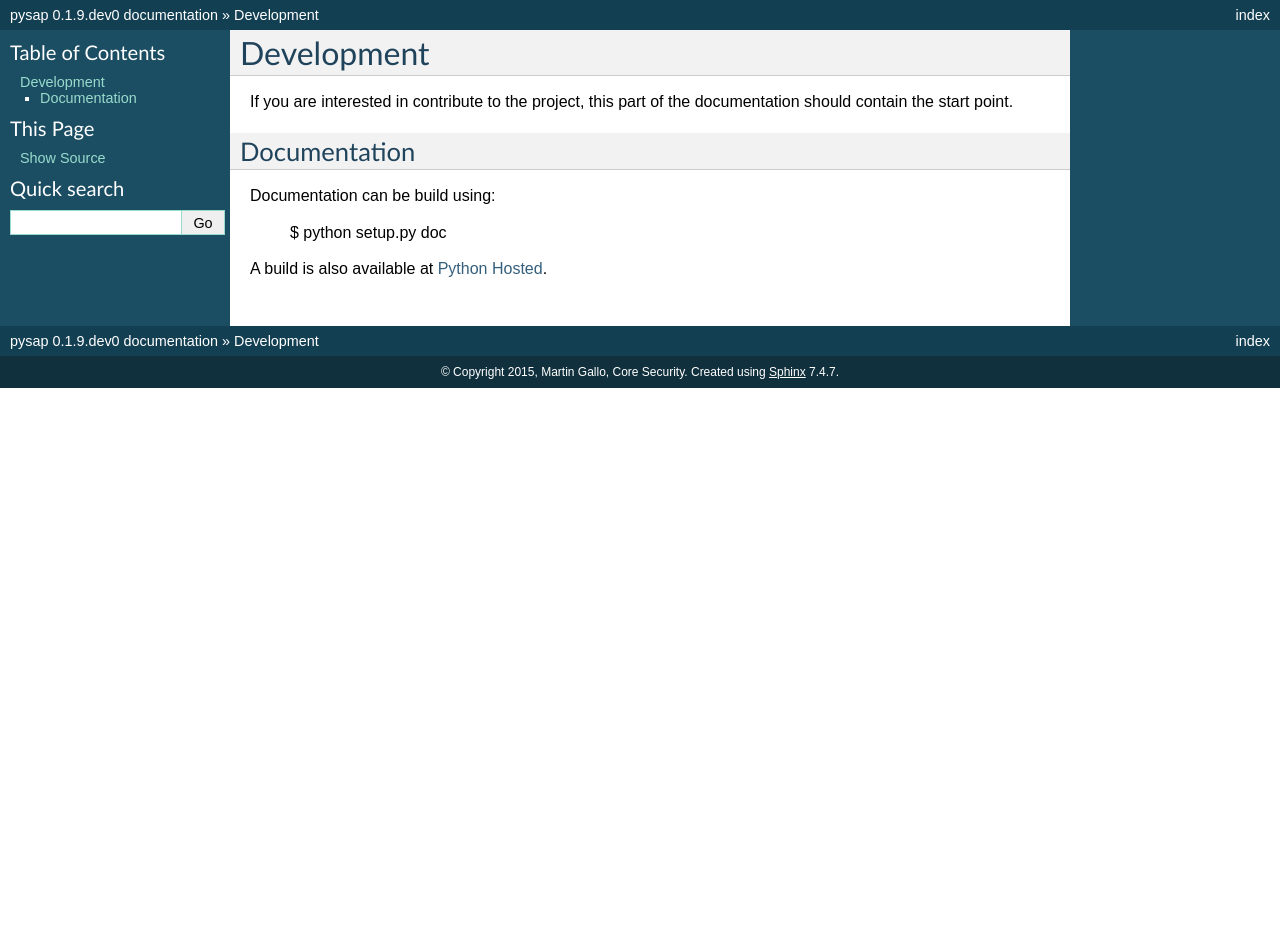
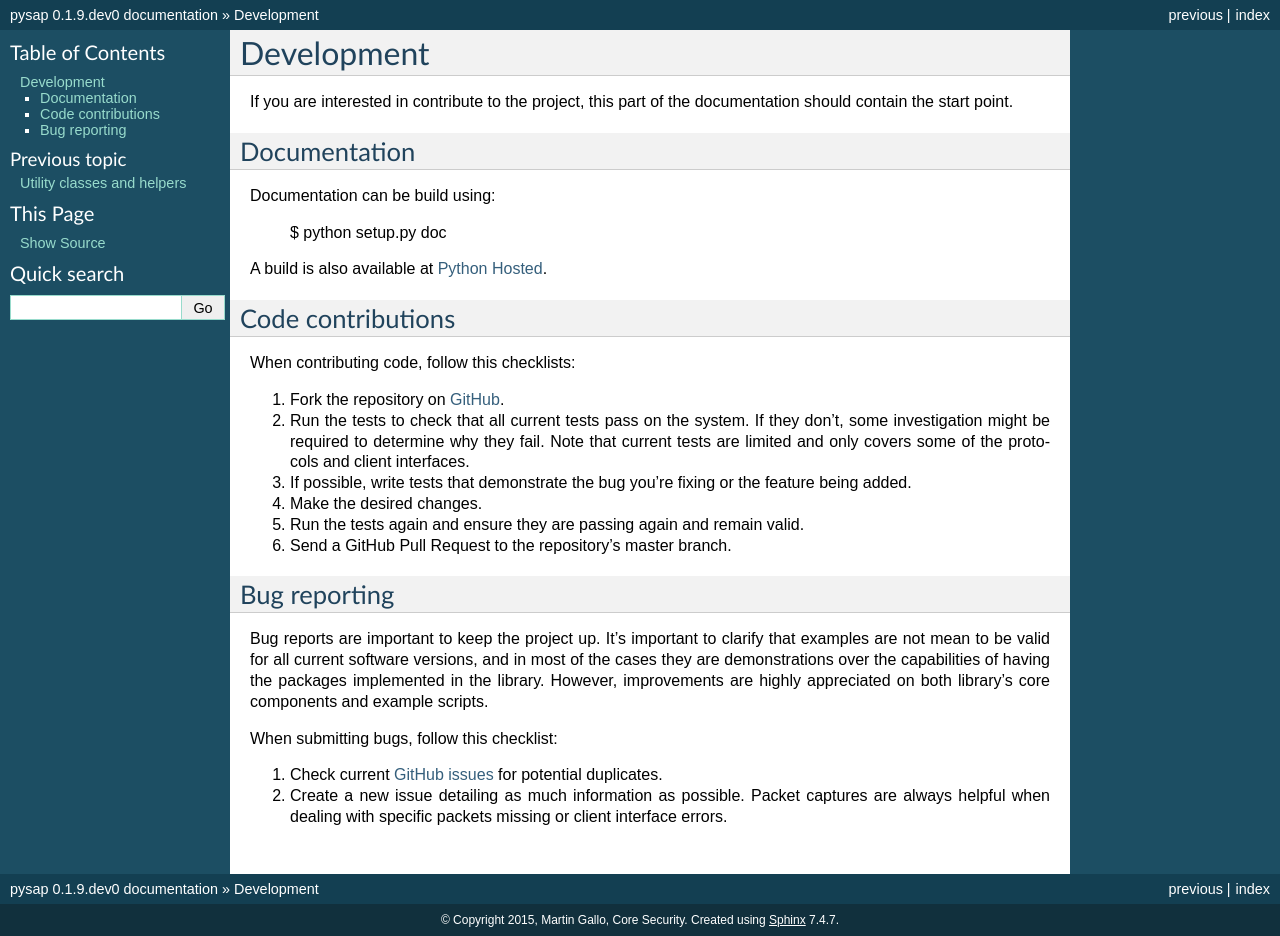
Before and after one commit to OWASP/pysap, a Sphinx documentation site: the page built from docs/dev/dev.rst, in a window 1280 px wide. Built offline with Sphinx 7.4.7, drawn with Linux system fonts in a browser that asks for light colours; before the commit the page ends 900 px from its top, so only the background shows below that.

Commit message:
Adding dev, features sections

```diff
--- a/docs/dev/dev.rst
+++ b/docs/dev/dev.rst
@@ -20,3 +20,36 @@ Documentation can be build using:
     $ python setup.py doc
 
 A build is also available at `Python Hosted <https://pythonhosted.org/pysap/>`_.
+
+
+Code contributions
+------------------
+
+When contributing code, follow this checklists:
+
+1. Fork the repository on `GitHub <https://github.com/CoreSecurity/pysap/>`_.
+2. Run the tests to check that all current tests pass on the system. If they don't,
+   some investigation might be required to determine why they fail. Note that current
+   tests are limited and only covers some of the protocols and client interfaces.
+3. If possible, write tests that demonstrate the bug you're fixing or the feature
+   being added.
+4. Make the desired changes.
+5. Run the tests again and ensure they are passing again and remain valid.
+6. Send a GitHub Pull Request to the repository's master branch.
+
+
+Bug reporting
+-------------
+
+Bug reports are important to keep the project up. It's important to clarify that
+examples are not mean to be valid for all current software versions, and in most of
+the cases they are demonstrations over the capabilities of having the packages
+implemented in the library. However, improvements are highly appreciated on both
+library's core components and example scripts.
+
+When submitting bugs, follow this checklist:
+
+1. Check current `GitHub issues <https://github.com/CoreSecurity/pysap/issues>`_ for
+   potential duplicates.
+2. Create a new issue detailing as much information as possible. Packet captures are
+   always helpful when dealing with specific packets missing or client interface errors.
```
Also changed, not shown: docs/index.rst (+26 -1 lines).
